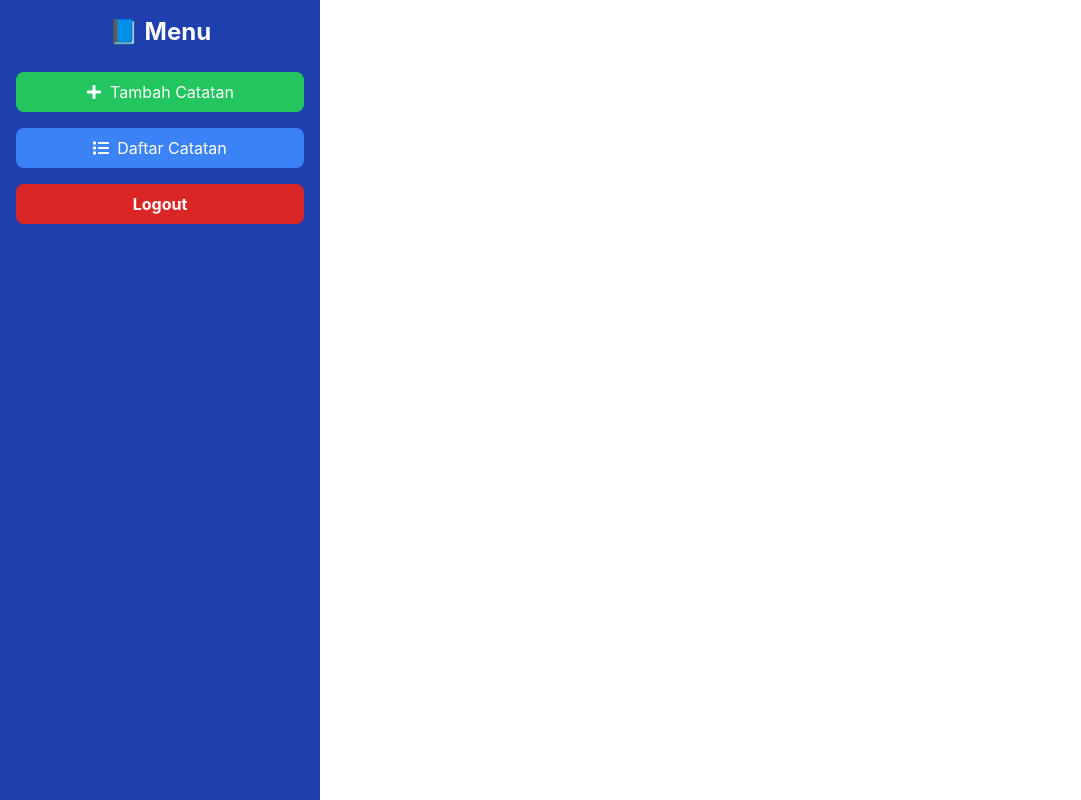
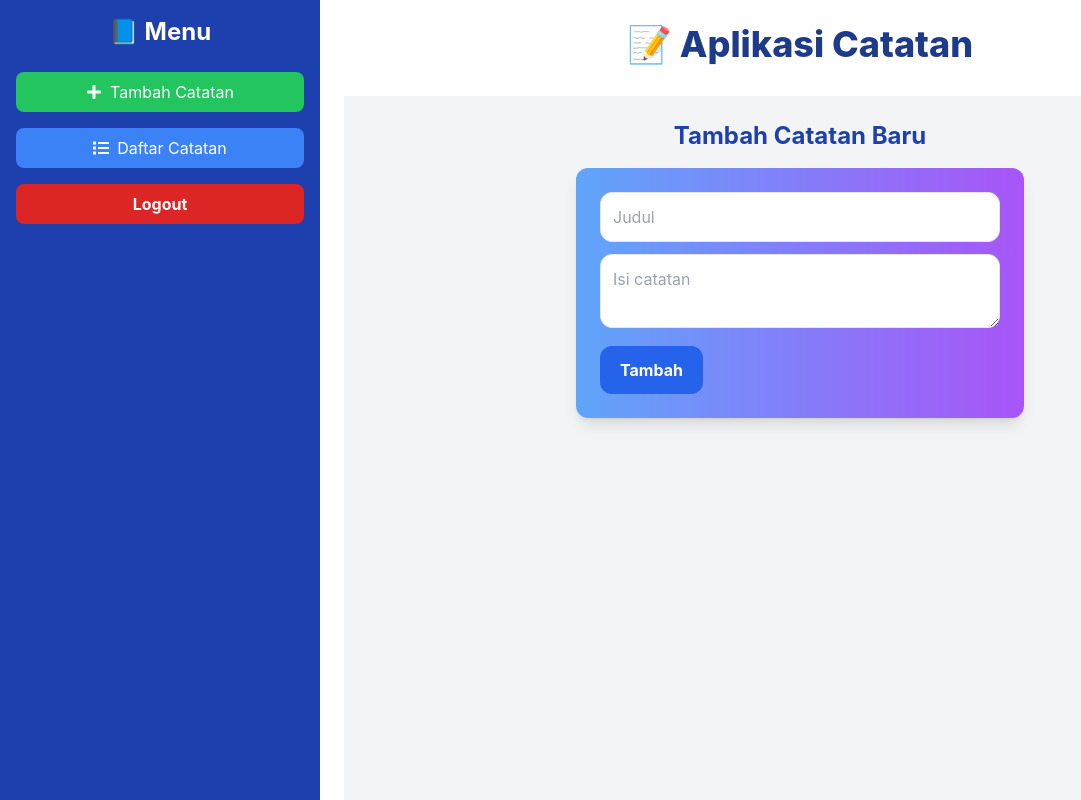
Before and after one commit to tarableisa/NotesApp, a React (Create React App) app in the folder frontend/: page /add in a window 1280 px wide. Shown: the top 800 px of the page, without its empty margins (0-1081 px from the left). Built offline with nearby package versions, Linux system fonts and the light colour scheme; sample sign-in values are in the browser's storage; the HTML template or start-up script is replaced by a standard one.

Commit message:
perubahan

```diff
--- a/frontend/src/App.js
+++ b/frontend/src/App.js
@@ -9,26 +9,23 @@ import Register from "./pages/Register";
 
 const App = () => {
   const [noteToEdit, setNoteToEdit] = useState(null);
-
-  // State token untuk re-render saat token berubah
   const [token, setToken] = useState(localStorage.getItem("token"));
 
   const handleLogout = () => {
     localStorage.removeItem("token");
-    setToken(null); // update state token juga supaya UI refresh
-    // Bisa pakai navigate atau window.location.href
+    setToken(null);
     window.location.href = "/login";
   };
 
-  // Protected route agar hanya bisa diakses kalau sudah login
   const PrivateRoute = ({ children }) => {
     return token ? children : <Navigate to="/login" />;
   };
 
   return (
     <Router>
+      <div className="flex min-h-screen">
         {token && (
-        <aside className="w-1/4 bg-blue-800 text-white p-4 min-h-screen">
+          <aside className="w-1/4 bg-blue-800 text-white p-4">
             <h2 className="text-2xl font-bold mb-6 text-center">📘 Menu</h2>
             <nav className="flex flex-col space-y-4">
               <Link
@@ -93,6 +90,7 @@ const App = () => {
             <Route path="*" element={<Navigate to={token ? "/" : "/login"} />} />
           </Routes>
         </main>
+      </div>
     </Router>
   );
 };
--- a/frontend/src/components/NoteForm.js
+++ b/frontend/src/components/NoteForm.js
@@ -1,9 +1,7 @@
 import { useState, useEffect } from "react";
 import { createNote, updateNote } from "../services/api";
 
-
-
-const NoteForm = ({ noteToEdit }) => {
+const NoteForm = ({ noteToEdit, fetchNotes, setNoteToEdit }) => {
   const [judul, setJudul] = useState("");
   const [isi_notes, setIsiNotes] = useState("");
 
@@ -24,20 +22,23 @@ const NoteForm = ({ noteToEdit }) => {
     try {
       if (noteToEdit) {
         await updateNote(noteToEdit.id, note);
+        setNoteToEdit(null);
       } else {
         await createNote(note);
       }
       setJudul("");
       setIsiNotes("");
+      fetchNotes?.();
     } catch (error) {
       console.error("Gagal menyimpan catatan", error);
     }
   };
 
-  console.log("NoteForm dirender");
-
   return (
-    <form onSubmit={handleSubmit} className="bg-gradient-to-r from-blue-400 to-purple-500 p-6 rounded-xl shadow-lg">
+    <form
+      onSubmit={handleSubmit}
+      className="bg-gradient-to-r from-blue-400 to-purple-500 p-6 rounded-xl shadow-lg max-w-md w-full"
+    >
       <input
         type="text"
         placeholder="Judul"
@@ -53,7 +54,10 @@ const NoteForm = ({ noteToEdit }) => {
         className="w-full p-3 mb-3 border rounded-xl focus:outline-none focus:ring-2 focus:ring-blue-500"
         required
       />
-      <button type="submit" className="bg-blue-600 hover:bg-blue-700 text-white px-5 py-3 rounded-xl font-bold">
+      <button
+        type="submit"
+        className="bg-blue-600 hover:bg-blue-700 text-white px-5 py-3 rounded-xl font-bold"
+      >
         {noteToEdit ? "Update" : "Tambah"}
       </button>
     </form>
--- a/frontend/src/pages/AddNotes.js
+++ b/frontend/src/pages/AddNotes.js
@@ -1,12 +1,25 @@
-import React from "react";
+import React, { useEffect, useState } from "react";
 import NoteForm from "../components/NoteForm";
 
 const AddNotes = () => {
-  console.log("AddNotes dirender");
+  const [noteToEdit, setNoteToEdit] = useState(null);
+
+  const dummyFetchNotes = () => {
+    console.log("fetchNotes dijalankan (dummy)");
+  };
+
+  useEffect(() => {
+    console.log("✅ AddNotes.js dimounting");
+  }, []);
+
   return (
-    <div>
-      <h2 className="text-2xl font-bold mb-4">Tambah Catatan Baru</h2>
-      <NoteForm />
+    <div className="min-h-screen bg-gray-100 flex flex-col items-center p-6">
+      <h2 className="text-2xl font-bold mb-4 text-blue-800">Tambah Catatan Baru</h2>
+      <NoteForm
+        noteToEdit={noteToEdit}
+        fetchNotes={dummyFetchNotes}
+        setNoteToEdit={setNoteToEdit}
+      />
     </div>
   );
 };
```
Also changed, not shown: 1 other file (tests, documents, lock files or other folders). Lines whose indentation alone changed are shown as unchanged.
